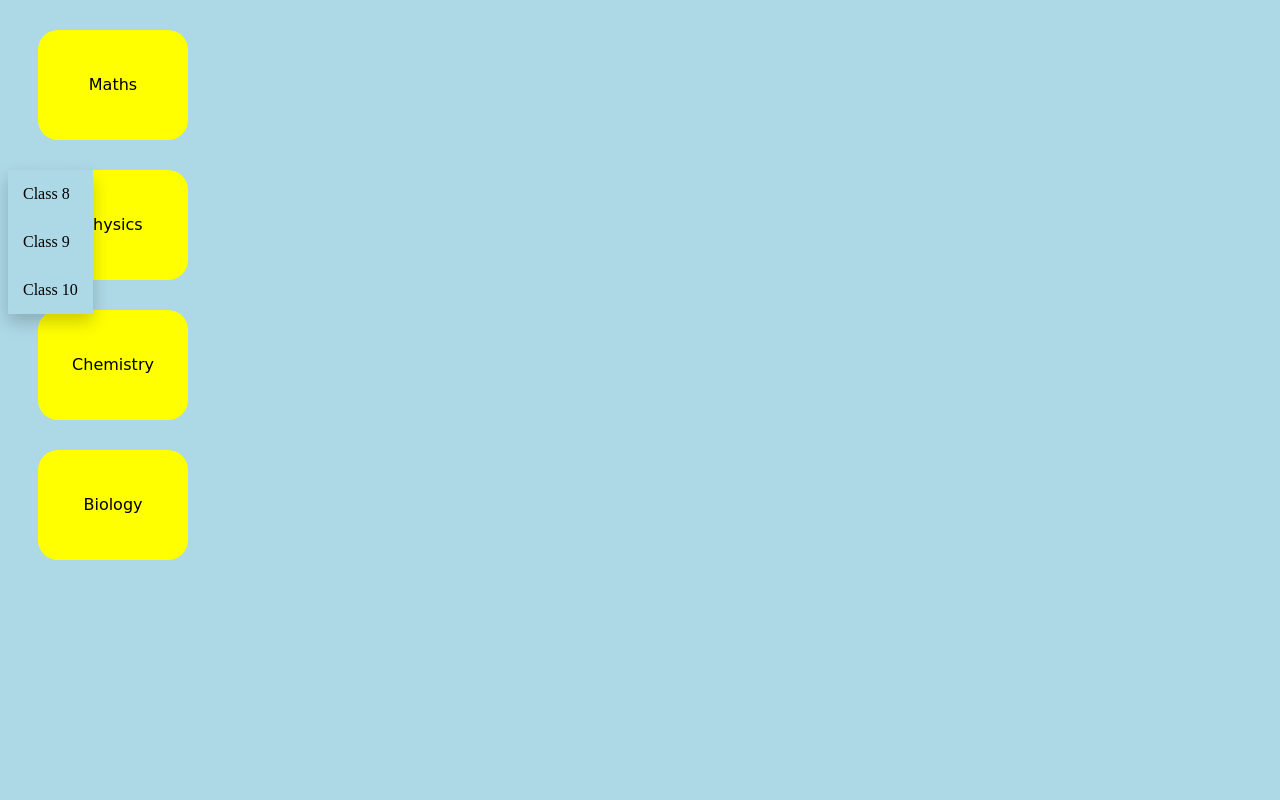
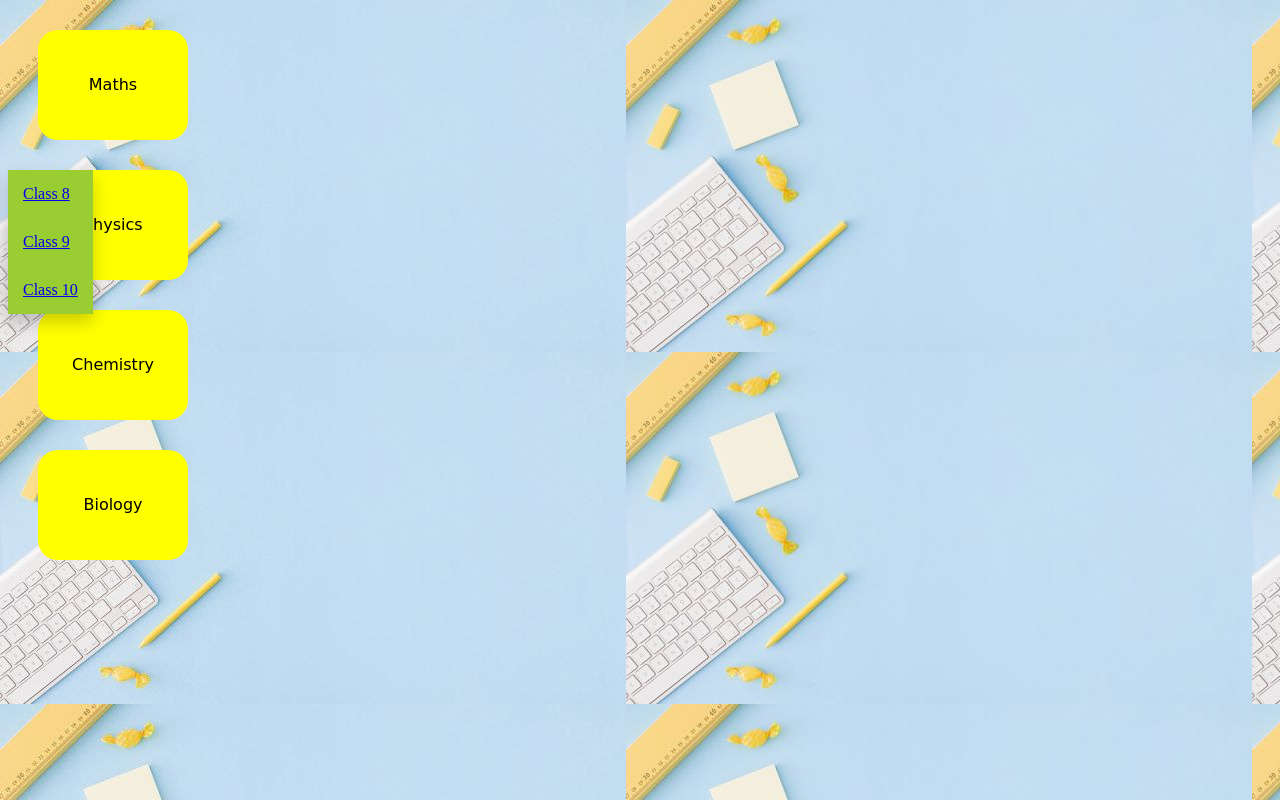
Before and after one commit to SRIYANSRAJ/getbooksfree, a plain HTML site: page CONTENT.HTML in a window 1280 px wide. Both pictures are taken after a click on the element "Maths". Drawn offline with Linux system fonts and the light colour scheme.

Commit message:
Update CONTENT.HTML

```diff
--- a/CONTENT.HTML
+++ b/CONTENT.HTML
@@ -54,19 +54,24 @@
         }
                 /* Different colors for different subjects */
         #mathsDropdown {
-            background-color: lightblue;
+            background-color: yellowgreen;
+            color: red;
+
         }
 
         #physicsDropdown {
             background-color: lightgreen;
+            color: blueviolet;
         }
 
         #chemistryDropdown {
             background-color: lightcoral;
+            color:darkblue;
         }
 
         #biologyDropdown {
             background-color: lightsalmon;
+            color:darkmagenta;
         }
 
         .dropdown {
@@ -96,53 +101,38 @@
             }
         }
 
-        function redirectToClass(subject, className) {
-            // Replace the URL with the desired destination for each class
-            const destinations = {
-                'class8': 'https://example.com/class8',
-                'class9': 'https://example.com/class9',
-                'class10': 'https://example.com/class10',
-                // Add more classes if needed
-            };
 
-            const destination = destinations[className];
-
-            if (destination) {
-                // Redirect to the selected class page
-                window.location.href = destination;
-            }
-        }
     </script>
 </head>
-<body bgcolor="lightblue">
+<body background="b.jpg">
 
     <div class="container">
         <div class="box" onclick="showDropdown('maths')">Maths</div>
         <div id="mathsDropdown" class="dropdown">
-            <div class="dropdown-content" onclick="redirectToClass('maths', 'class8')">Class 8</div>
-            <div class="dropdown-content" onclick="redirectToClass('maths', 'class9')">Class 9</div>
-            <div class="dropdown-content" onclick="redirectToClass('maths', 'class10')">Class 10</div>
+            <div class="dropdown-content" onclick="redirectToClass('maths', 'class8')"><a href="maths8.html">Class 8</a></div>
+            <div class="dropdown-content" onclick="redirectToClass('maths', 'class9')"><a href="maths9.html">Class 9</a></div>
+            <div class="dropdown-content" onclick="redirectToClass('maths', 'class10')"><a href="maths10.html">Class 10</a></div>
         </div>
 
         <div class="box" onclick="showDropdown('physics')">Physics</div>
         <div id="physicsDropdown" class="dropdown">
-            <div class="dropdown-content" onclick="redirectToClass('physics', 'class8')">Class 8</div>
-            <div class="dropdown-content" onclick="redirectToClass('physics', 'class9')">Class 9</div>
-            <div class="dropdown-content" onclick="redirectToClass('physics', 'class10')">Class 10</div>
+            <div class="dropdown-content" onclick="redirectToClass('physics', 'class8')"><a href="phy8.html">Class 8</a></div>
+            <div class="dropdown-content" onclick="redirectToClass('physics', 'class9')"><a href="phy9.html">Class 9</a></div>
+            <div class="dropdown-content" onclick="redirectToClass('physics', 'class10')"><a href="phy10.html">Class 10</a></div>
         </div>
 
         <div class="box" onclick="showDropdown('chemistry')">Chemistry</div>
         <div id="chemistryDropdown" class="dropdown">
-            <div class="dropdown-content" onclick="redirectToClass('chemistry', 'class8')">Class 8</div>
-            <div class="dropdown-content" onclick="redirectToClass('chemistry', 'class9')">Class 9</div>
-            <div class="dropdown-content" onclick="redirectToClass('chemistry', 'class10')">Class 10</div>
+            <div class="dropdown-content" onclick="redirectToClass('chemistry', 'class8')"><a href="che8.html">Class 8</a></div>
+            <div class="dropdown-content" onclick="redirectToClass('chemistry', 'class9')"><a href="che9.html">Class 9</a></div>
+            <div class="dropdown-content" onclick="redirectToClass('chemistry', 'class10')"><a href="che10.html">Class 10</a></div>
         </div>
 
         <div class="box" onclick="showDropdown('biology')">Biology</div>
         <div id="biologyDropdown" class="dropdown">
-            <div class="dropdown-content" onclick="redirectToClass('biology', 'class8')">Class 8</div>
-            <div class="dropdown-content" onclick="redirectToClass('biology', 'class9')">Class 9</div>
-            <div class="dropdown-content" onclick="redirectToClass('biology', 'class10')">Class 10</div>
+            <div class="dropdown-content" onclick="redirectToClass('biology', 'class8')"><a href="bio8.html">Class 8</a></div>
+            <div class="dropdown-content" onclick="redirectToClass('biology', 'class9')"><a href="bio9.html">Class 9</a></div>
+            <div class="dropdown-content" onclick="redirectToClass('biology', 'class10')"><a href="bio10.html">Class 10</a></div>
         </div>
     </div>
 </body>
```
